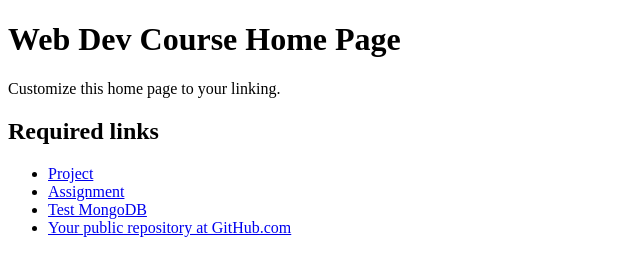
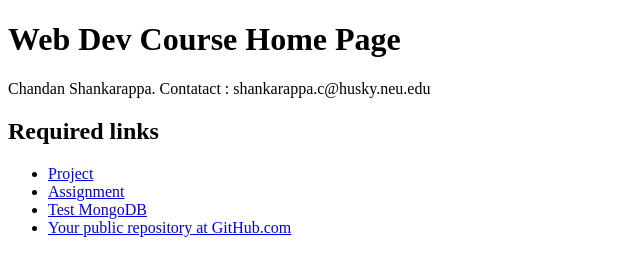
Before and after one commit to ChandanShankarappa/shankarappa-chandan-webdev, a website: page public/index.html in a window 1280 px wide. Shown: the whole page, without its empty margins (0-640 px from the left). Drawn offline with Linux system fonts and the light colour scheme.

Commit message:
Assignment1

```diff
--- a/public/index.html
+++ b/public/index.html
@@ -8,7 +8,8 @@
     <h1>Web Dev Course Home Page</h1>
 
     <p>
-        Customize this home page to your linking.
+        Chandan Shankarappa.
+        Contatact : shankarappa.c@husky.neu.edu
     </p>
 
     <h2>Required links</h2>
```
